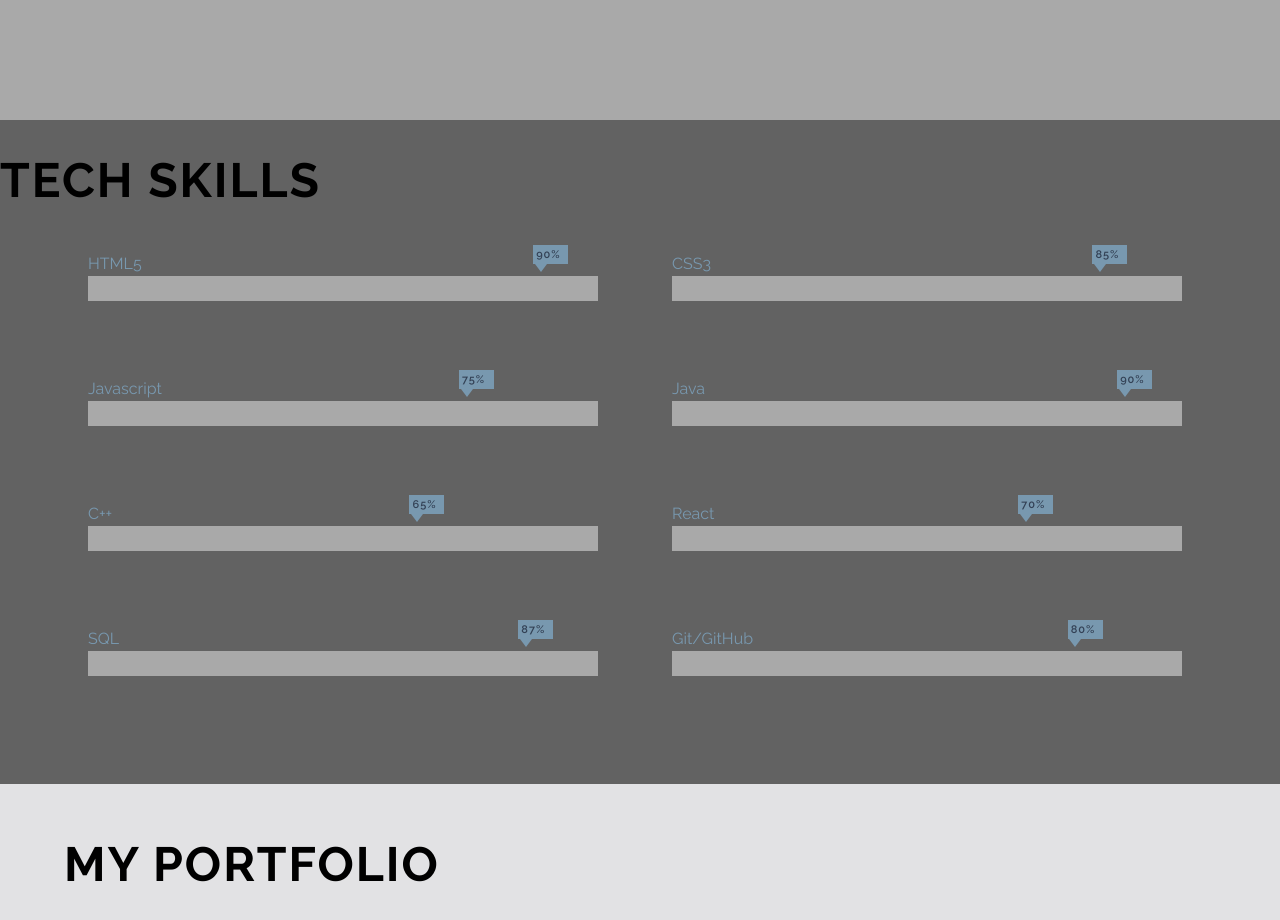
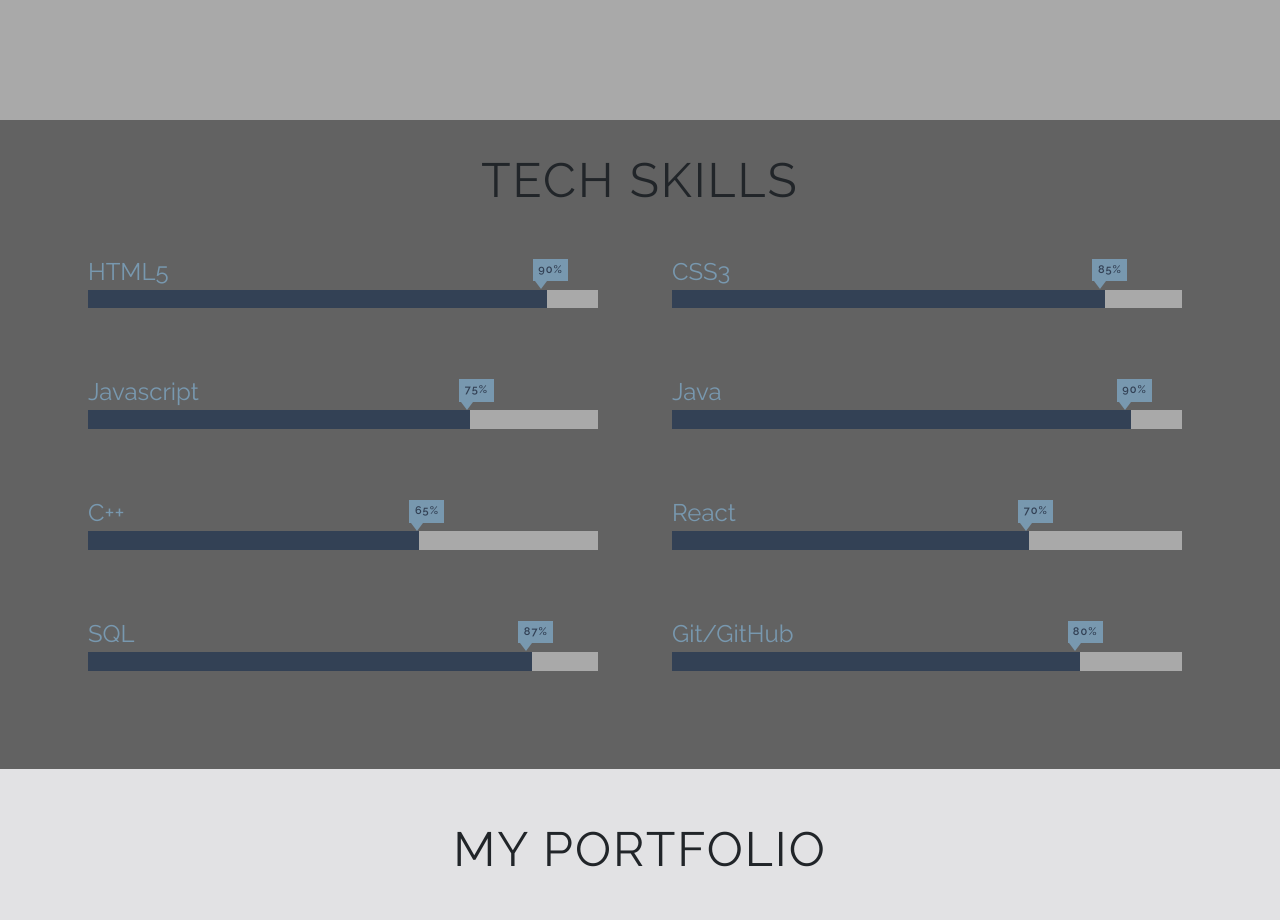
Before and after one commit to MAbdurahman/Sexy-Progress-Bars, a plain HTML site: page index.html in a window 1280 px wide. Shown: the part 1480-2400 px from the top of the page. Drawn offline with Linux system fonts and the light colour scheme.

Commit message:
Add bootstrap css and bootstrap js files

```diff
--- a/css/style.css
+++ b/css/style.css
@@ -32,6 +32,16 @@ display: inline-block;
 fonts use:
 font-family: 'Raleway',sans-serif;
 */
+/*:root {*/
+/*  --light-grey: #e2e2e4;*/
+/*  --med-grey: #a9a9a9;*/
+/*  --dark-grey: #626262;*/
+/*  --med-blue: #304055;*/
+/*  --dark-blue: #334155;*/
+/*  --black: #20212d;*/
+/*  --off-black: #393b3d;*/
+/*  --white: #ffffff;*/
+/*}*/
 *,
 *::after,
 *::before {
@@ -99,6 +109,8 @@ body {
 
 .section-three {
   background-color: #626262;
+  height: -webkit-fit-content;
+  height: -moz-fit-content;
   height: fit-content;
 }
 
--- a/index.html
+++ b/index.html
@@ -12,6 +12,7 @@
     <!--google fonts-->
     <link href="https://fonts.googleapis.com/css?family=Raleway:100,200,300,400,500,600,700&display=swap"
           rel="stylesheet">
+    <link rel="stylesheet" href="css/bootstrap.min.css">
     <!--main css-->
     <link rel="stylesheet" href="css/style.css">
 
@@ -144,6 +145,8 @@
 
 <!--jquery-->
 <script src="js/jquery-3.4.1.min.js"></script>
+<!--bootstrap-->
+<script src="js/bootstrap.bundle.min.js"></script>
 <!-- waypoints js-->
 <script src="js/waypoints/jquery.waypoints.min.js"></script>
 <!--main js-->
```
Also changed, not shown: css/bootstrap.min.css (added), js/bootstrap.bundle.min.js (added).
